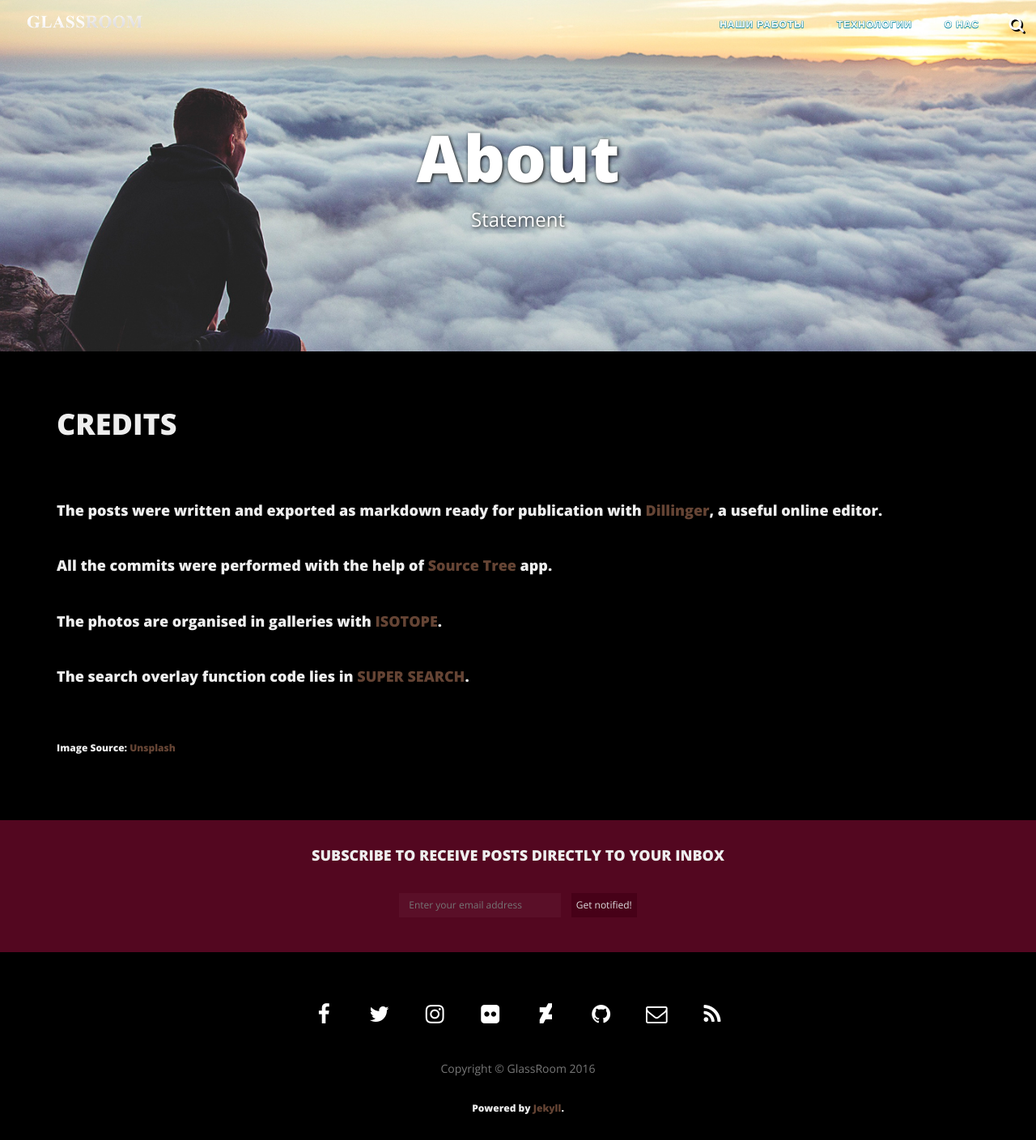
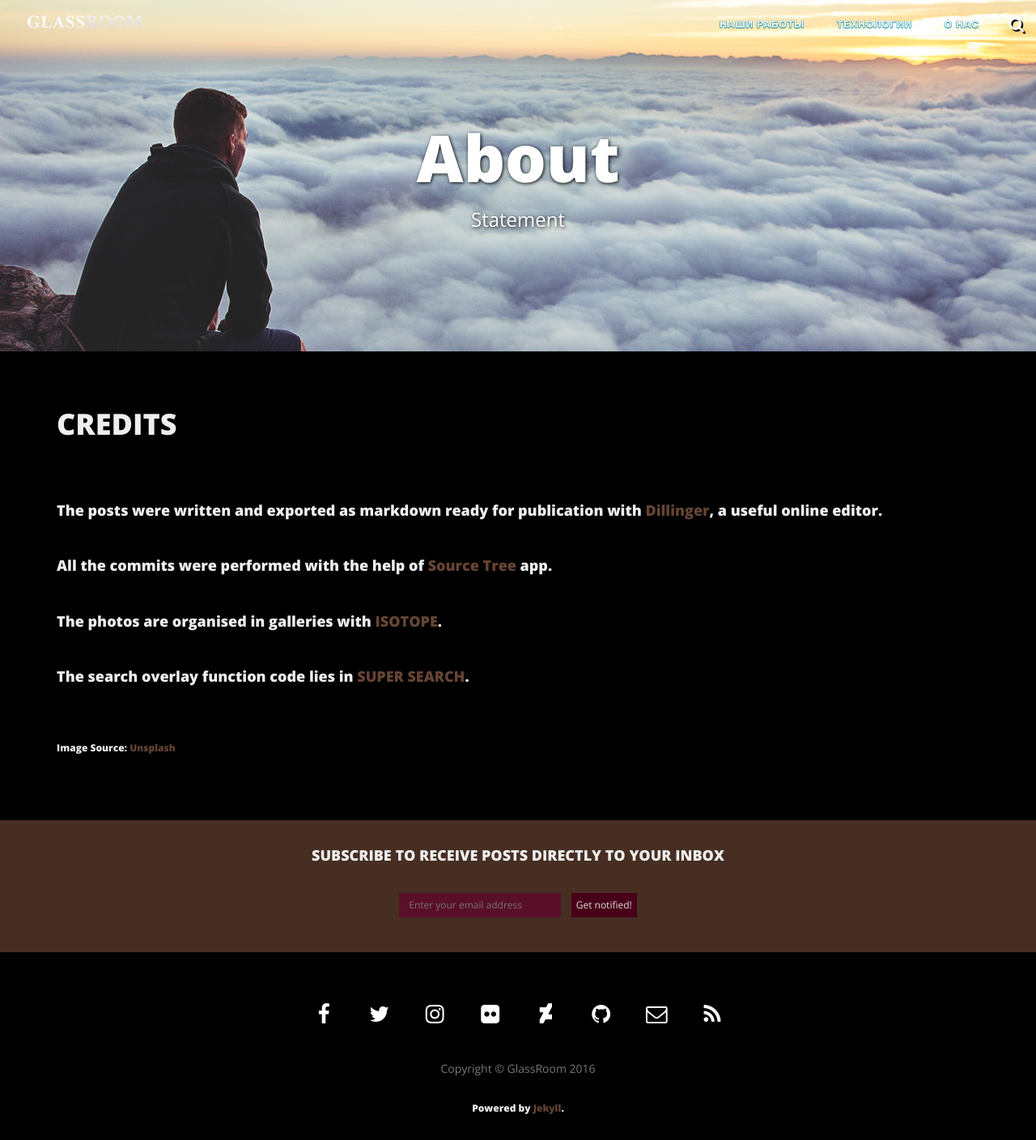
Before and after one commit to Magnum800/glassroom, a Jekyll site: the page built from about/index.html, in a window 1280 px wide. Shown: the whole page at 81% size. Built offline with Jekyll 4.4.1, drawn with Linux system fonts in a browser that asks for light colours; nearby versions of some CDN libraries.

Commit message:
Update newsletter.html

```diff
--- a/_includes/newsletter.html
+++ b/_includes/newsletter.html
@@ -1,5 +1,5 @@
 
-        <div class="row"  style="background-color: #530720; padding-bottom: 40px; margin-top: 50px; margin-bottom: 80px;">
+        <div class="row"  style="background-color: #462E22; padding-bottom: 40px; margin-top: 50px; margin-bottom: 80px;">
             <div class="col-lg-8 col-lg-offset-2 col-md-10 col-md-offset-1">
 
       <center><h4><p>SUBSCRIBE TO RECEIVE POSTS DIRECTLY TO YOUR INBOX</h4></center>
```
